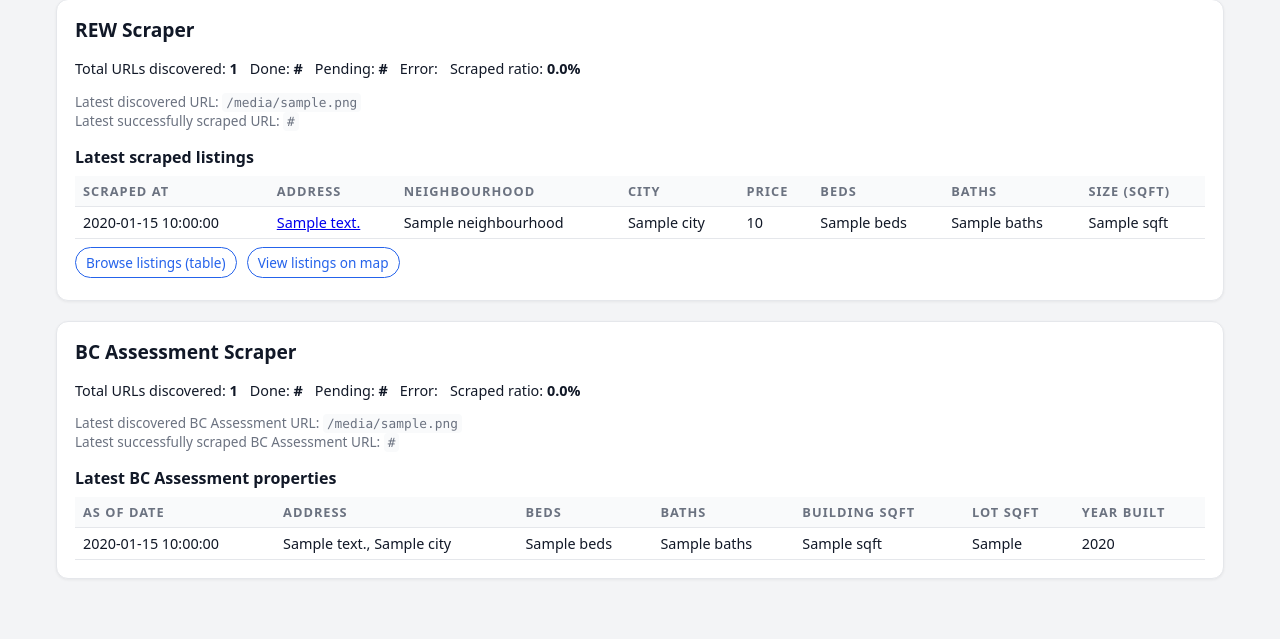
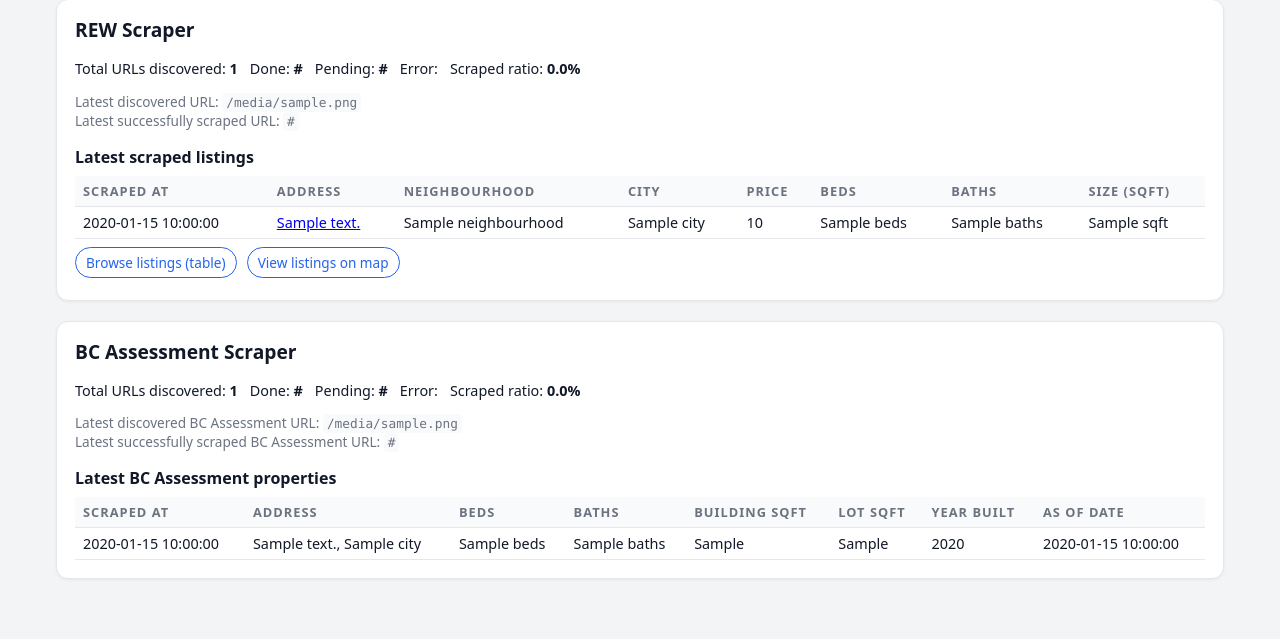
Before and after one commit to Fquico1999/Real-Estate-Valuation, a FastAPI app: template webapp/templates/home.html in a window 1280 px wide. Shown: the part 286-925 px from the top of the page. Run offline with FastAPI, Linux system fonts and the light colour scheme; the template is opened without the code that fills it: most values are stand-ins (such as "Sample title", 1, 10 or a date in 2020).

Commit message:
Added `scraped_at` to PropertyCharacteristics in order to accurately show latest scraped BCA properties

```diff
--- a/scraper/bc_assessment_worker.py
+++ b/scraper/bc_assessment_worker.py
@@ -69,6 +69,7 @@ async def upsert_property_characteristics(session, prop_id: int, char_data: dict
         "lot_sqft": char_data.get("lot_sqft"),
         "year_built": char_data.get("year_built"),
         "raw_blob": _json_safe(char_data),
+        "scraped_at": datetime.utcnow(),
     }
 
     stmt = pg_insert(PropertyCharacteristics).values(row)
--- a/scraper/models.py
+++ b/scraper/models.py
@@ -122,6 +122,7 @@ class PropertyCharacteristics(Base):
     lot_sqft = Column(Integer)
     year_built = Column(Integer)
     raw_blob = Column(JSON)
+    scraped_at = Column(DateTime(timezone=True), server_default=func.now())
     __table_args__ = (
         UniqueConstraint("property_id", "as_of_date", "source"),
     )
--- a/scraper/rew_detail_scraper.py
+++ b/scraper/rew_detail_scraper.py
@@ -168,6 +168,7 @@ async def scrape_listing_detail(crawler: AsyncWebCrawler, session, url: str):
         sqft_finished=data.get("sqft"),
         lot_sqft=data.get("lot_sqft"),
         raw_blob=data,
+        scraped_at=datetime.utcnow(),
     )
     logger.info("Creating Structural Snapshot...")
     session.add(pc)
--- a/webapp/app.py
+++ b/webapp/app.py
@@ -311,9 +311,13 @@ async def home(request: Request):
             select(PropertyCharacteristics, Property)
             .join(Property, Property.id == PropertyCharacteristics.property_id)
             .where(PropertyCharacteristics.source == "bc_assessment")
-            .order_by(PropertyCharacteristics.as_of_date.desc())
+            .order_by(
+                PropertyCharacteristics.scraped_at.desc().nullslast(),
+                PropertyCharacteristics.id.desc(),
+            )
             .limit(10)
         )
+
         latest_bca_props = (await session.execute(latest_bca_props_stmt)).all()
 
     return templates.TemplateResponse(
--- a/webapp/models.py
+++ b/webapp/models.py
@@ -122,6 +122,7 @@ class PropertyCharacteristics(Base):
     lot_sqft = Column(Integer)
     year_built = Column(Integer)
     raw_blob = Column(JSON)
+    scraped_at = Column(DateTime(timezone=True), server_default=func.now())
     __table_args__ = (
         UniqueConstraint("property_id", "as_of_date", "source"),
     )
--- a/webapp/templates/home.html
+++ b/webapp/templates/home.html
@@ -180,17 +180,18 @@
       <h3>Latest BC Assessment properties</h3>
       <table>
         <tr>
-          <th>As of Date</th>
+          <th>Scraped At</th>
           <th>Address</th>
           <th>Beds</th>
           <th>Baths</th>
           <th>Building Sqft</th>
           <th>Lot Sqft</th>
           <th>Year Built</th>
+          <th>As of Date</th>
         </tr>
         {% for char, prop in latest_bca_props %}
         <tr>
-          <td>{{ char.as_of_date }}</td>
+          <td>{{ char.scraped_at }}</td>
           <td>
             {% if prop %}
               {{ prop.street_address }}, {{ prop.city }}
@@ -200,9 +201,18 @@
           </td>
           <td>{{ char.beds }}</td>
           <td>{{ char.baths }}</td>
-          <td>{{ char.sqft }}</td>
+          <td>
+            {% if char.sqft_finished %}
+              {{ char.sqft_finished }}
+            {% elif char.sqft_unfinished %}
+              {{ char.sqft_unfinished }}
+            {% else %}
+              –
+            {% endif %}
+          </td>
           <td>{{ char.lot_sqft }}</td>
           <td>{{ char.year_built }}</td>
+          <td>{{ char.as_of_date }}</td>
         </tr>
         {% endfor %}
       </table>
```
